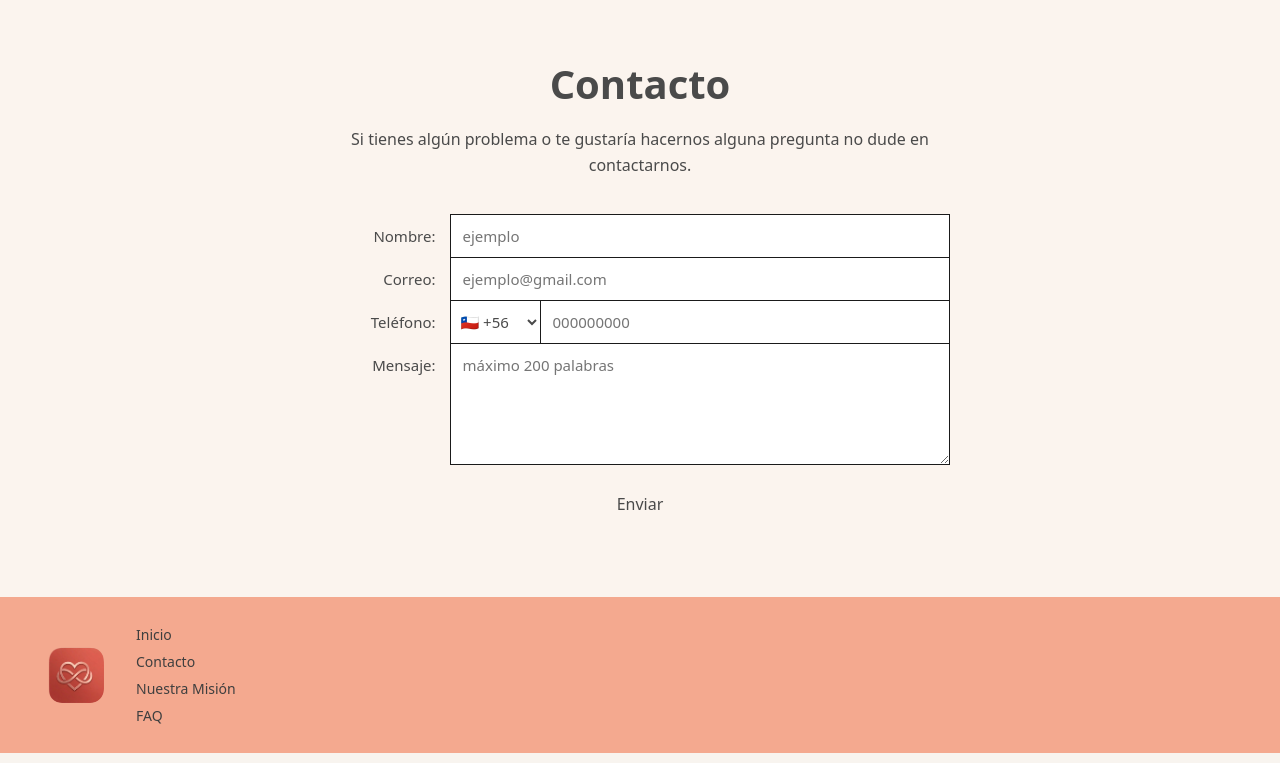
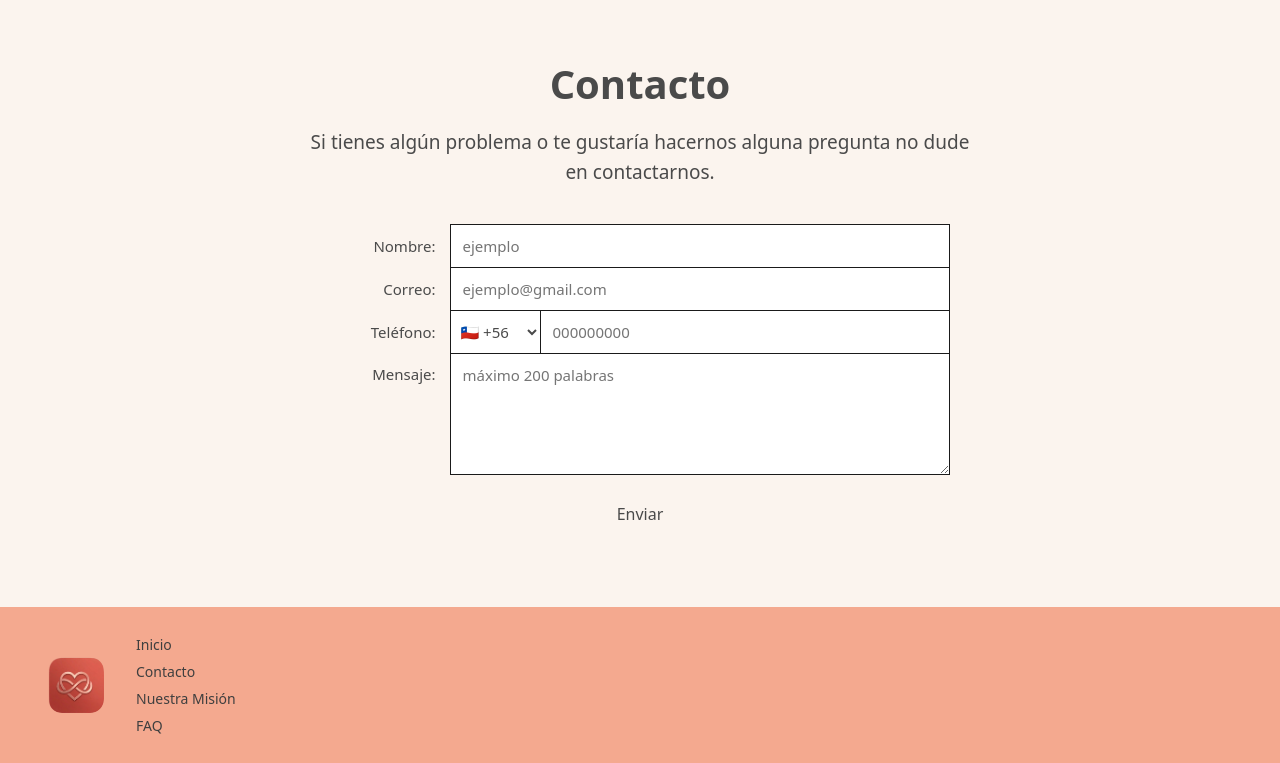
Before and after one commit to Ruka190/Proyecto-Visua, a Django app: page /contacto/ in a window 1280 px wide. Shown: the part 92-855 px from the top of the page. Run offline with Django 5.2, Linux system fonts and the light colour scheme.

Commit message:
Agranda el texto explicativo de la pagina de contacto

```diff
--- a/inicio/templates/inicio/contacto.html
+++ b/inicio/templates/inicio/contacto.html
@@ -17,8 +17,8 @@
         }
         .contacto__text {
             margin: 16px auto 0;
-            max-width: 620px;
-            font-size: 16px;
+            max-width: 680px;
+            font-size: 19px;
             line-height: 1.6;
             color: #4a4a4a;
         }
```
